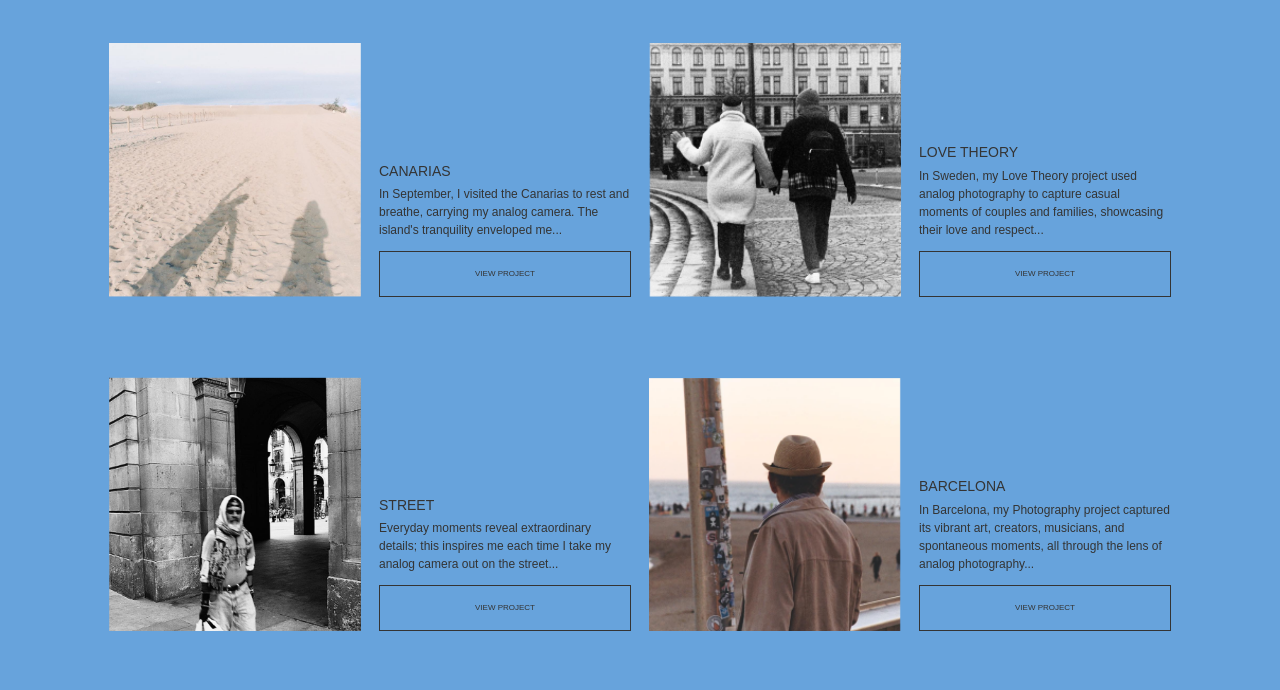
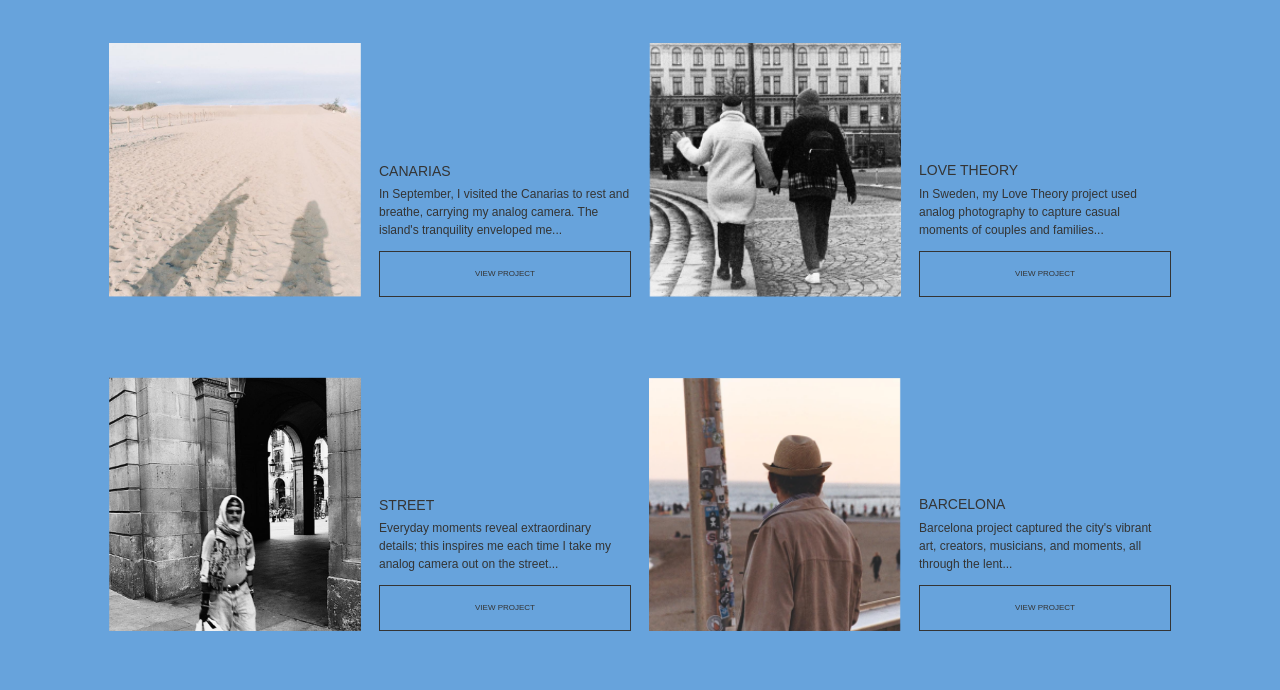
Before and after one commit to MVictoriaFalco/2da-entrega-victoria-falco, a website: page pages/photography.html in a window 1280 px wide. Shown: the part 63-753 px from the top of the page. Drawn offline with nearby package versions, Linux system fonts and the light colour scheme; a web font is replaced by a local one.

Commit message:
[M] corrijo error de seo

```diff
--- a/pages/photography.html
+++ b/pages/photography.html
@@ -86,7 +86,7 @@
               <div class="col-lg-6 col-md-6 col-sm-4">
                 <div class="card-body v__card__info">
                   <h2 class="v__h2"> LOVE THEORY </h2>
-                  <p class="card-text">In Sweden, my Love Theory project used analog photography to capture casual moments of couples and families, showcasing their love and respect...</p>
+                  <p class="card-text">In Sweden, my Love Theory project used analog photography to capture casual moments of couples and families...</p>
                   <a class="v__info__links" href="project01.html"> VIEW PROJECT </a>
                 </div>
               </div>
@@ -119,7 +119,7 @@
               <div class="col-lg-6 col-md-6 col-sm-4">
                 <div class="card-body v__card__info">
                   <h2 class="v__h2">BARCELONA</h2>
-                  <p class="card-text">In Barcelona, my Photography project captured its vibrant art, creators, musicians, and spontaneous moments, all through the lens of analog photography...</p>
+                  <p class="card-text">Barcelona project captured the city's vibrant art, creators, musicians, and moments, all through the lent...</p>
                   <a class="v__info__links" href="project01.html"> VIEW PROJECT </a>
                 </div>
               </div>
```
